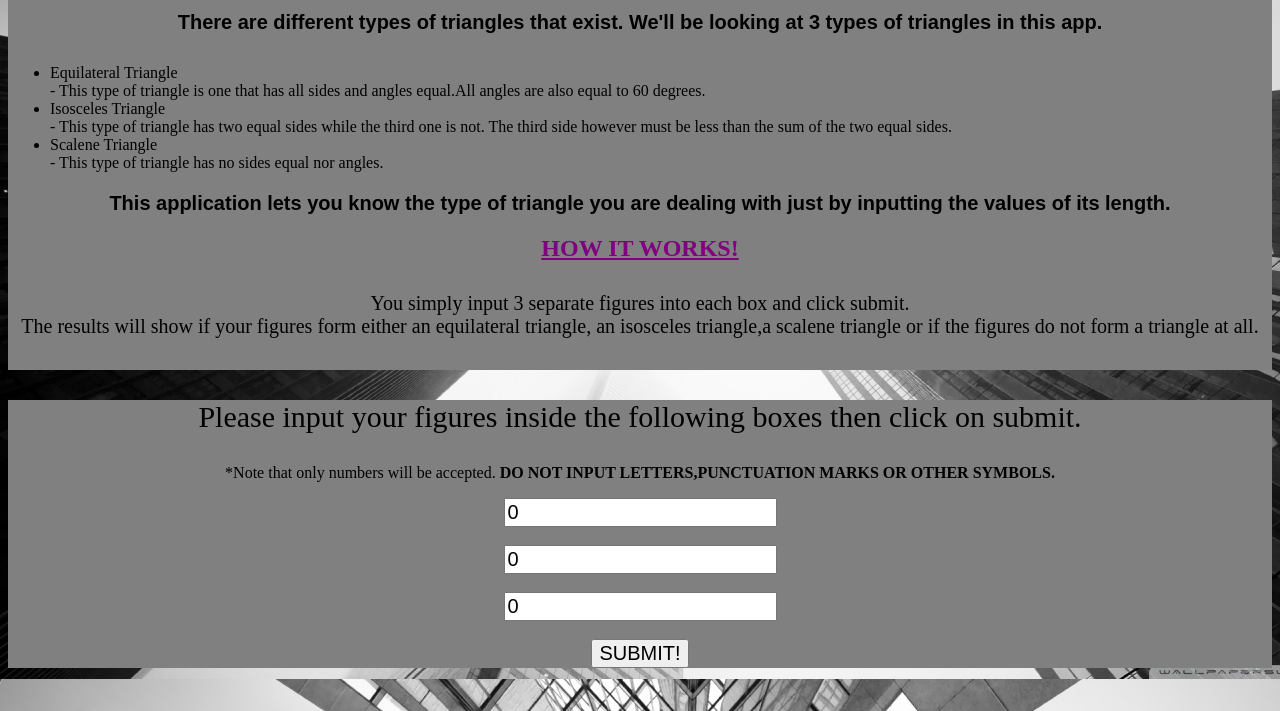
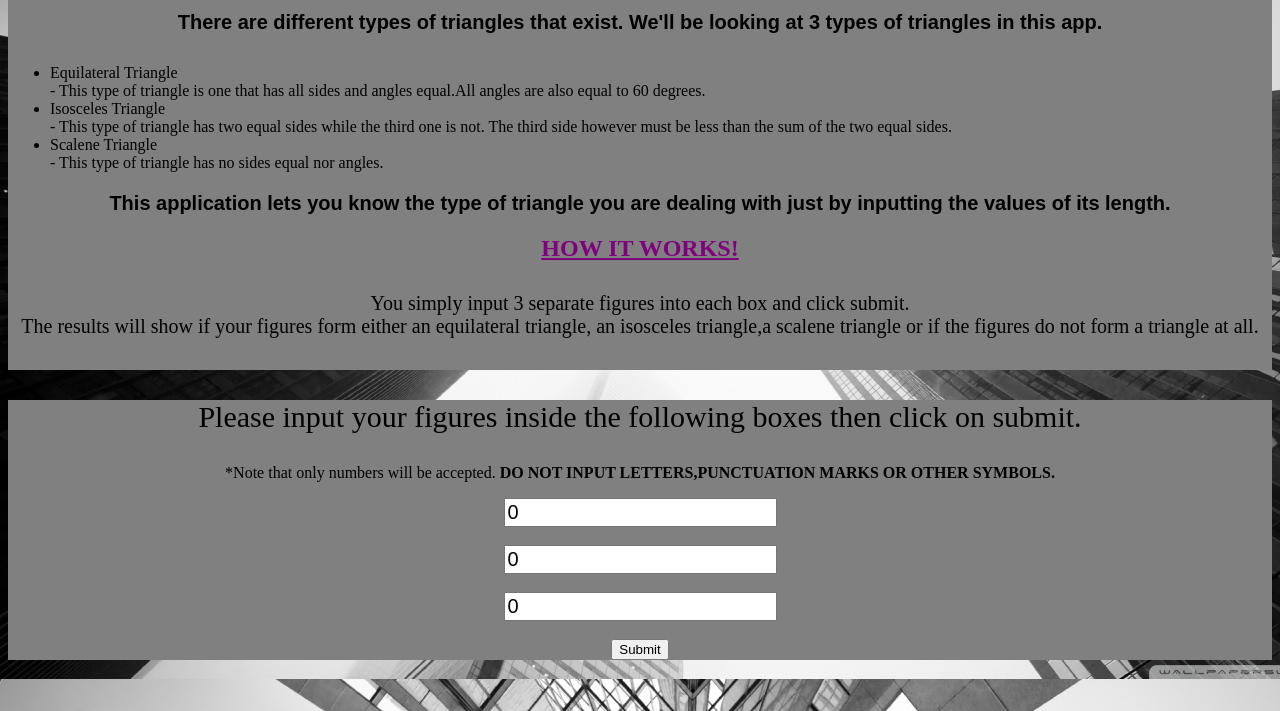
Before and after one commit to CareyFrancis/Triangle-Tracker1, a plain HTML site: page index.html in a window 1280 px wide. Shown: the part 89-800 px from the top of the page. Drawn offline with Linux system fonts and the light colour scheme.

Commit message:
Changed the button function

```diff
--- a/index.html
+++ b/index.html
@@ -33,7 +33,7 @@
     <br>
     <input type="text" name="box3" value="0" id="input3"><br>
     <br>
-    <input type="button" name="button1" value="SUBMIT!" onclick="trySide()">
+    <button type="button" id="Submit" onClick="trySide()">Submit</button><br>
   </div>
 </body>
 
```
